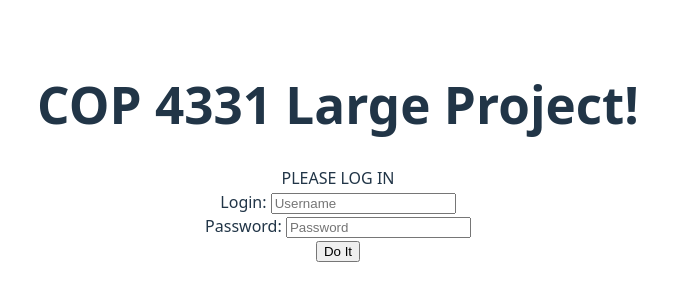
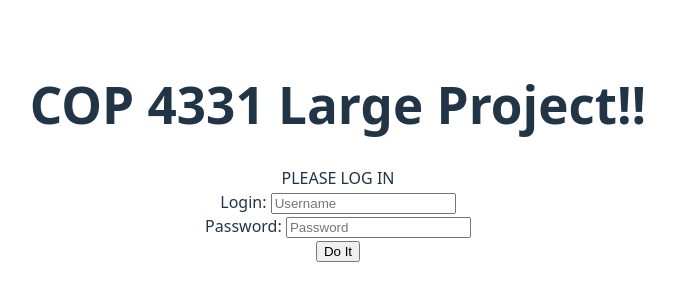
Before and after one commit to LogicalMemory/Group11LargeProject, a React app in the folder frontend/: page / in a window 1280 px wide. Shown: the part 248-548 px from the top of the page, without its empty margins (302-977 px from the left). Built offline with nearby package versions, Linux system fonts and the light colour scheme; the HTML template or start-up script is replaced by a standard one.

Commit message:
Testing CI/CD again

```diff
--- a/frontend/src/components/PageTitle.tsx
+++ b/frontend/src/components/PageTitle.tsx
@@ -1,7 +1,7 @@
 function PageTitle()
 {
  return(
- <h1 id="title">COP 4331 Large Project!</h1>
+ <h1 id="title">COP 4331 Large Project!!</h1>
  );
 };
 export default PageTitle;
```
